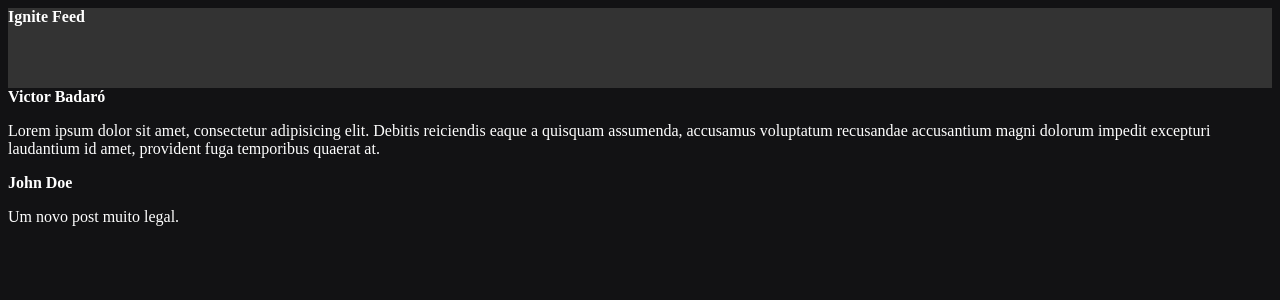
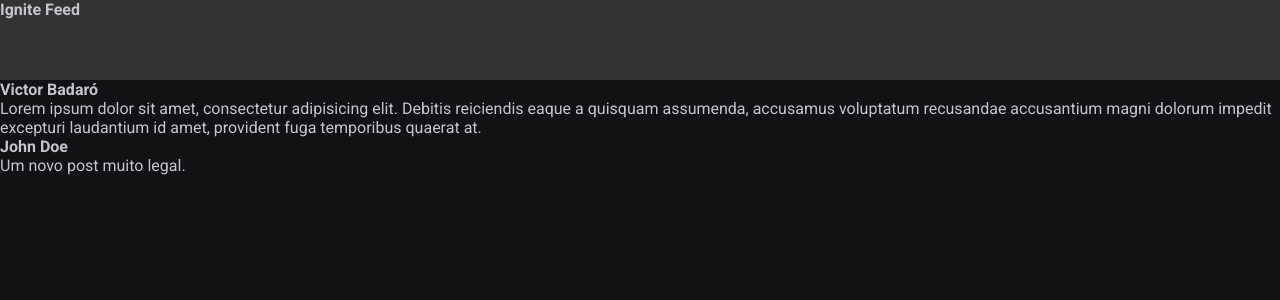
Before and after one commit to victorbadaro/01-fundamentos-reactjs, a React (Vite) app: page / in a window 1280 px wide. Shown: the top 300 px of the page. Built offline with nearby package versions, Linux system fonts and the light colour scheme.

Commit message:
feat: add global styles

```diff
--- a/index.html
+++ b/index.html
@@ -3,7 +3,10 @@
 
 <head>
 	<meta charset="UTF-8" />
+	<link rel="preconnect" href="https://fonts.googleapis.com" />
+	<link rel="preconnect" href="https://fonts.gstatic.com" crossorigin />
 	<meta name="viewport" content="width=device-width, initial-scale=1.0" />
+	<link href="https://fonts.googleapis.com/css2?family=Roboto:wght@400;700&display=swap" rel="stylesheet" />
 	<title>Vite + React</title>
 </head>
 
--- a/src/App.jsx
+++ b/src/App.jsx
@@ -1,7 +1,7 @@
 import { Header } from './components/Header';
 import { Post } from './Post';
 
-import './styles.css';
+import './global.css';
 
 export function App() {
 	return (
--- /dev/null
+++ b/src/global.css
@@ -0,0 +1,34 @@
+:root {
+	--white: #FFFFFF;
+
+	--gray-100: #E1E1E6;
+	--gray-300: #C4C4CC;
+	--gray-400: #8D8D99;
+	--gray-600: #323238;
+	--gray-700: #29292E;
+	--gray-800: #202024;
+	--gray-900: #121214;
+
+	--green-500: #00875F;
+}
+
+* {
+	margin: 0;
+	padding: 0;
+	box-sizing: border-box;
+}
+
+body {
+	-webkit-font-smoothing: antialiased;
+	background-color: var(--gray-900);
+	color: var(--gray-300);
+}
+
+body,
+input,
+textarea,
+button {
+	font-family: "Roboto", sans-serif;
+	font-weight: 400;
+	font-size: 1rem;
+}
--- a/src/styles.css
+++ /dev/null
@@ -1,4 +0,0 @@
-body {
-	background-color: #121214;
-	color: #fff;
-}
```
